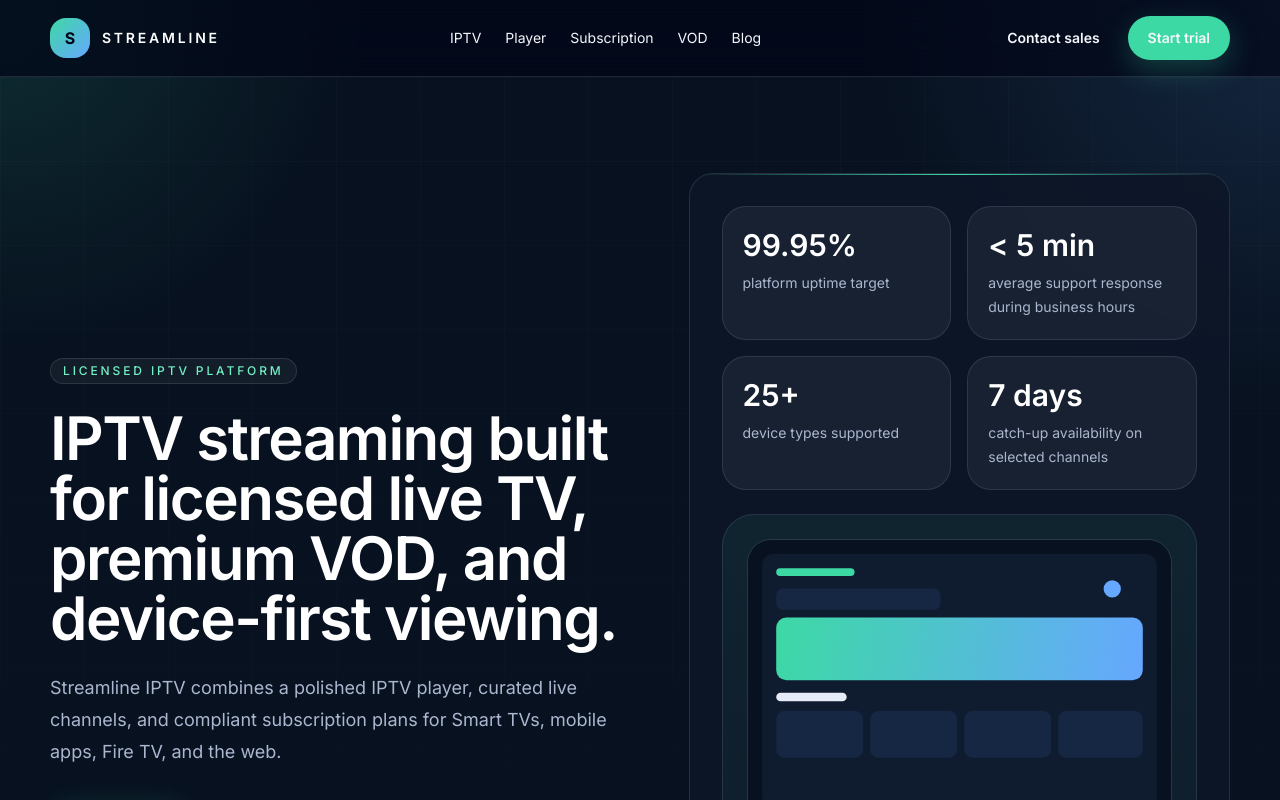
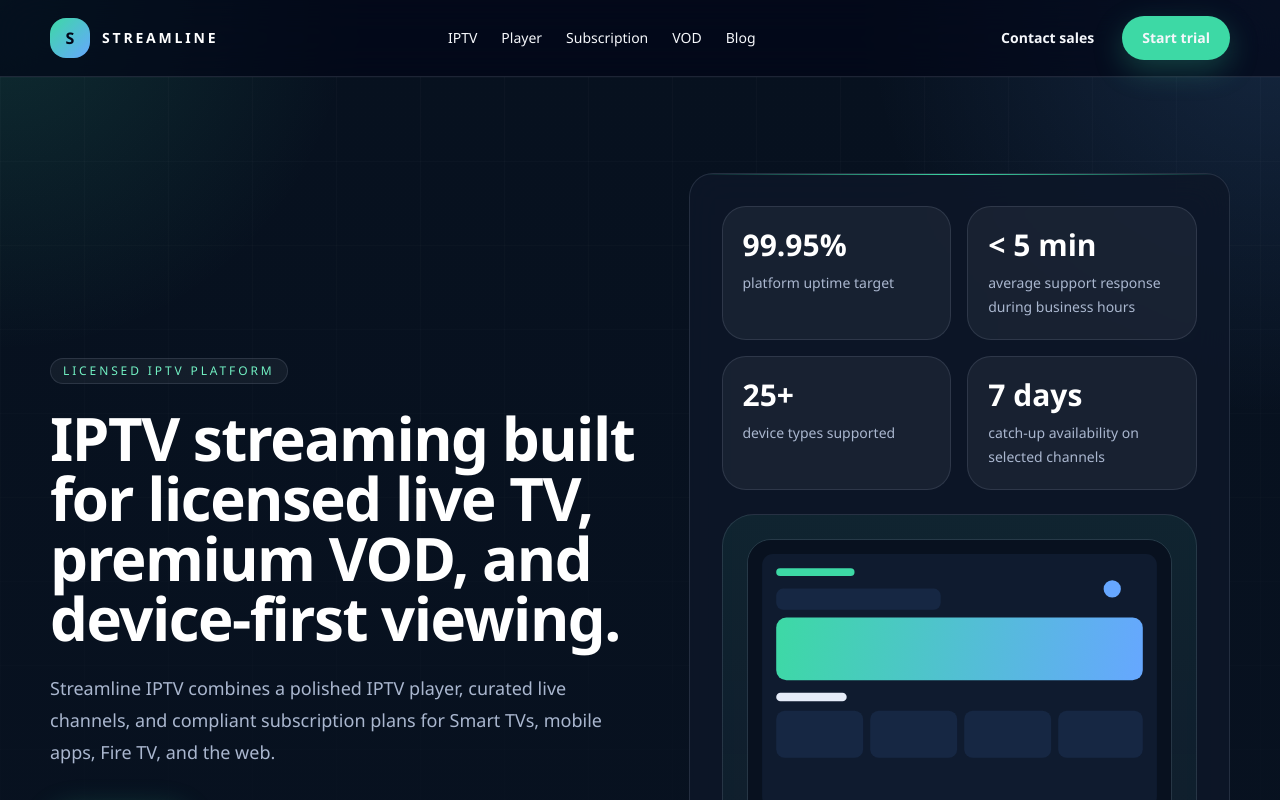
Before and after one commit to imad1007/deriom, a Next.js app: page / in a window 1280 px wide. Shown: the top 800 px of the page. Built offline with nearby package versions, Linux system fonts and the light colour scheme; no server answers.

Commit message:
Harden project for Vercel deployment

```diff
--- a/app/globals.css
+++ b/app/globals.css
@@ -35,10 +35,7 @@
     radial-gradient(circle at top right, rgba(102, 167, 255, 0.15), transparent 26rem),
     linear-gradient(180deg, #07111f 0%, #091221 40%, #040914 100%);
   color: var(--foreground);
-  font-family:
-    var(--font-inter),
-    system-ui,
-    sans-serif;
+  font-family: "Segoe UI", Inter, ui-sans-serif, system-ui, sans-serif;
   text-rendering: optimizeLegibility;
 }
 
--- a/app/layout.tsx
+++ b/app/layout.tsx
@@ -1,17 +1,10 @@
 import type { Metadata } from "next";
-import { Inter } from "next/font/google";
 import { Footer } from "@/components/footer";
 import { Header } from "@/components/header";
 import { JsonLd } from "@/components/seo/json-ld";
 import { organizationSchema, websiteSchema } from "@/components/seo/schema";
 import "@/app/globals.css";
 import { siteConfig } from "@/lib/site";
-
-const inter = Inter({
-  subsets: ["latin"],
-  variable: "--font-inter",
-  display: "swap"
-});
 
 export const metadata: Metadata = {
   metadataBase: new URL(siteConfig.url),
@@ -30,7 +23,7 @@
   children: React.ReactNode;
 }>) {
   return (
-    <html className={inter.variable} lang="en">
+    <html lang="en">
       <body>
         <JsonLd data={[organizationSchema(), websiteSchema()]} />
         <Header />
--- a/app/not-found.tsx
+++ b/app/not-found.tsx
@@ -1,4 +1,3 @@
-import Link from "next/link";
 import { Button } from "@/components/ui/button";
 
 export default function NotFound() {
--- /dev/null
+++ b/eslint.config.mjs
@@ -0,0 +1,6 @@
+import nextCoreWebVitals from "eslint-config-next/core-web-vitals";
+import nextTypeScript from "eslint-config-next/typescript";
+
+const config = [...nextCoreWebVitals, ...nextTypeScript];
+
+export default config;
--- a/package.json
+++ b/package.json
@@ -3,7 +3,7 @@
   "version": "1.0.0",
   "private": true,
   "engines": {
-    "node": ">=20"
+    "node": "20.x"
   },
   "scripts": {
     "dev": "next dev",
--- a/postcss.config.mjs
+++ b/postcss.config.mjs
@@ -1,5 +1,7 @@
-export default {
+const config = {
   plugins: {
     "@tailwindcss/postcss": {}
   }
 };
+
+export default config;
```
Also changed, not shown: .eslintrc.json (deleted), 1 other file (tests, documents, lock files or other folders).
